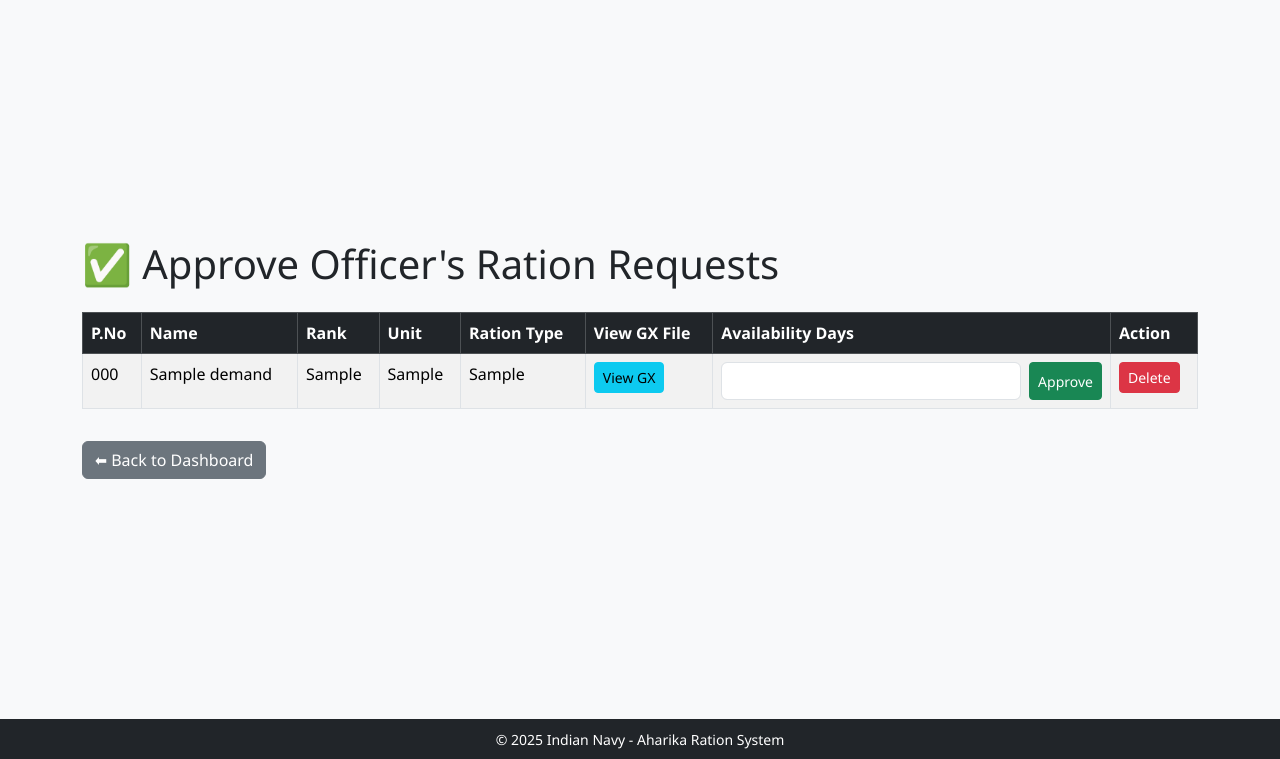
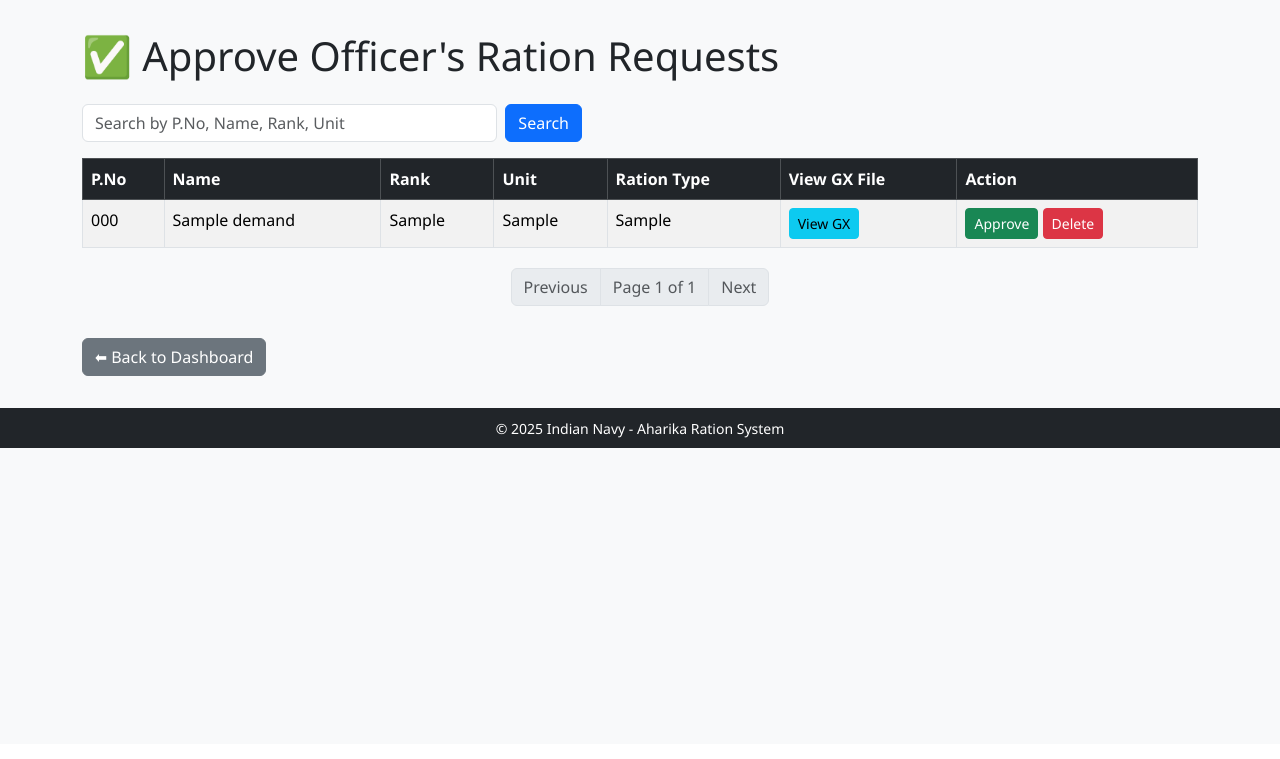
Before and after one commit to chaudharitrekker/ration-system, a Flask app: template templates/raiser_approve.html in a window 1280 px wide. Shown: the part 56-815 px from the top of the page. After the commit the page ends 504 px from the top, so only its background shows below. Run offline with Flask 3, Linux system fonts and the light colour scheme; tables that the repository leaves empty hold one stand-in row (values such as "Sample post"); the template is opened without the code that fills it: values that come from a table or form of the project are taken from there, most other values are stand-ins (such as "Sample title", 1, 10 or a date in 2020).

Commit message:
searching added

```diff
--- a/routes.py
+++ b/routes.py
@@ -30,6 +30,11 @@ app.config["LDAP_USER_DN"] = "cn=admin,dc=navy,dc=local"
 app.config["LDAP_PASSWORD"] = "admin123"
 app.config["BASE_DN"] = "dc=navy,dc=local"
 app.secret_key = "super_secret_key"
+
+
+@app.route("/")
+def index():
+    return redirect(url_for("login"))
 
 def ldap_authenticate(employee_number, password):
     """Authenticate officer via LDAP using employeeNumber"""
@@ -111,6 +116,7 @@ def login():
         flash("❌ Invalid username or password", "danger")
 
     return render_template("home.html", form=form)
+
 @app.route("/officer")
 def officer_dashboard():
     if session.get("role") != "officer":
@@ -126,7 +132,7 @@ def officer_new_demand():
 
     form = OfficerDemandForm()
 
-    # Load units dynamically
+
     if not form.unit.choices:
         with open("units.txt") as f:
             units = [(line.strip(), line.strip()) for line in f.readlines()]
@@ -171,6 +177,7 @@ def officer_new_demand():
         flash("❌ Please check the form errors.", "danger")
 
     return render_template("officer_form.html", form=form)
+
 @app.route("/officer/previous")
 def officer_previous_demands():
     if session.get("role") != "officer":
@@ -280,45 +287,82 @@ def raiser_add_officer():
         db.session.add(demand)
         db.session.commit()
         flash("✅ Officer Ration Request added successfully", "success")
-        return redirect(url_for("raiser_view_demands"))
+        return redirect(url_for("raiser_dashboard"))
 
     return render_template("raiser_add_officer.html", form=form)
 
-@app.route("/raiser/view")
-def raiser_view_demands():
-    if session.get("role") != "raiser":
-        return redirect(url_for("login"))
-
-    demands = OfficerDemand.query.all()
-    return render_template("raiser_view.html", demands=demands)
 
 @app.route("/raiser/approve", methods=["GET", "POST"])
 def raiser_approve_demands():
     if session.get("role") != "raiser":
         return redirect(url_for("login"))
 
-    demands = OfficerDemand.query.filter_by(status="Pending").all()
-
+    # ✅ Handle Approve action
     if request.method == "POST":
         demand_id = request.form.get("demand_id")
-        days = request.form.get("availability_days")
         demand = OfficerDemand.query.get(demand_id)
-        demand.availability_days = int(days)
-        demand.status = "Approved"
-        db.session.commit()
-        flash("✅ Request approved successfully", "success")
+        if demand:
+            demand.status = "Approved"
+            db.session.commit()
+            flash("✅ Request approved successfully", "success")
+        else:
+            flash("❌ Demand not found", "danger")
         return redirect(url_for("raiser_approve_demands"))
 
-    return render_template("raiser_approve.html", demands=demands)
+    # ✅ Search + Pagination
+    search = request.args.get("search", "").strip()
+    page = request.args.get("page", 1, type=int)
+    per_page = 10
 
+    query = OfficerDemand.query.filter_by(status="Pending")
 
-@app.route("/raiser/master")
+    if search:
+        like_pattern = f"%{search}%"
+        query = query.filter(
+            (OfficerDemand.employee_number.ilike(like_pattern)) |
+            (OfficerDemand.name.ilike(like_pattern)) |
+            (OfficerDemand.rank.ilike(like_pattern)) |
+            (OfficerDemand.unit.ilike(like_pattern))
+        )
+
+    pagination = query.paginate(page=page, per_page=per_page, error_out=False)
+    demands = pagination.items
+
+    return render_template("raiser_approve.html", demands=demands, pagination=pagination, search=search)
+
+# @app.route("/raiser/master")
+# def raiser_master_list():
+#     if session.get("role") != "raiser":
+#         return redirect(url_for("login"))
+
+#     demands = OfficerDemand.query.filter_by(status="Approved").all()
+#     return render_template("raiser_master.html", demands=demands)
+
+@app.route("/raiser/master", methods=["GET", "POST"])
 def raiser_master_list():
     if session.get("role") != "raiser":
         return redirect(url_for("login"))
 
-    demands = OfficerDemand.query.filter_by(status="Approved").all()
-    return render_template("raiser_master.html", demands=demands)
+    # 🔎 Search + Pagination
+    search = request.args.get("search", "").strip()
+    page = request.args.get("page", 1, type=int)
+    per_page = 10
+
+    query = OfficerDemand.query.filter_by(status="Approved")
+
+    if search:
+        like_pattern = f"%{search}%"
+        query = query.filter(
+            (OfficerDemand.employee_number.ilike(like_pattern)) |
+            (OfficerDemand.name.ilike(like_pattern)) |
+            (OfficerDemand.rank.ilike(like_pattern)) |
+            (OfficerDemand.unit.ilike(like_pattern))
+        )
+
+    pagination = query.paginate(page=page, per_page=per_page, error_out=False)
+    demands = pagination.items
+
+    return render_template("raiser_master.html", demands=demands, pagination=pagination, search=search)
 
 @app.route("/raiser/delete/<int:demand_id>", methods=["POST"])
 def raiser_delete_demand(demand_id):
--- a/static/style.css
+++ b/static/style.css
@@ -4,7 +4,17 @@ body {
 h2 {
     letter-spacing: 1px;
 }
+
 .py-4 {
-  padding-top: 15rem !important;
-  padding-bottom: 15rem !important;
+  padding-top: 2rem !important;
+  padding-bottom: 2rem !important;
 }
+
+.pagination {
+  justify-content: center;
+  margin-top: 20px;
+}
+
+form.d-flex {
+  max-width: 500px;
+}
--- a/templates/raiser_approve.html
+++ b/templates/raiser_approve.html
@@ -1,70 +1,15 @@
-<!-- <!DOCTYPE html>
-<html>
-<head>
-    <title>Approve Officer Ration Requests</title>
-</head>
-<body>
-    <h1>✅ Approve Officer's Ration Requests</h1>
-
-    {% if demands %}
-    <table border="1" cellpadding="8">
-        <thead>
-            <tr>
-                <th>P.No</th>
-                <th>Name</th>
-                <th>Rank</th>
-                <th>Unit</th>
-                <th>Ration Type</th>
-                <th>View GX File</th>
-                <th>Availability Days</th>
-                <th>Action</th>
-            </tr>
-        </thead>
-        <tbody>
-            {% for d in demands %}
-            <tr>
-                <td>{{ d.employee_number }}</td>
-                <td>{{ d.name }}</td>
-                <td>{{ d.rank }}</td>
-                <td>{{ d.unit }}</td>
-                <td>{{ d.ration_type }}</td>
-                <td>
-                    {% if d.rik_gx_file %}
-                        <a href="{{ url_for('static', filename='uploads/' ~ d.rik_gx_file) }}" target="_blank">View GX</a>
-                    {% else %}
-                        N/A
-                    {% endif %}
-                </td>
-                <td>
-                    <form method="POST" style="display:inline;">
-                        <input type="hidden" name="demand_id" value="{{ d.id }}">
-                        <input type="number" name="availability_days" min="1" required>
-                        <button type="submit">Approve</button>
-                    </form>
-                </td>
-                <td>
-                    <form method="POST" action="{{ url_for('raiser_delete_demand', demand_id=d.id) }}">
-                        <button type="submit" style="background:red; color:white;">Delete</button>
-                    </form>
-                </td>
-            </tr>
-            {% endfor %}
-        </tbody>
-    </table>
-    {% else %}
-        <p>No pending requesetes found.</p>
-    {% endif %}
-
-    <p><a href="{{ url_for('raiser_dashboard') }}">⬅ Back to Dashboard</a></p>
-</body>
-</html> -->
-
-
-
 {% extends "base.html" %}
 {% block title %}Approve Requests{% endblock %}
 {% block content %}
 <h1 class="mb-4">✅ Approve Officer's Ration Requests</h1>
+
+<!-- 🔎 Search Form -->
+<form method="GET" class="mb-3 d-flex">
+    <input type="text" name="search" class="form-control me-2"
+           placeholder="Search by P.No, Name, Rank, Unit"
+           value="{{ search }}">
+    <button type="submit" class="btn btn-primary">Search</button>
+</form>
 
 {% if demands %}
 <table class="table table-bordered table-striped">
@@ -76,7 +21,6 @@
             <th>Unit</th>
             <th>Ration Type</th>
             <th>View GX File</th>
-            <th>Availability Days</th>
             <th>Action</th>
         </tr>
     </thead>
@@ -90,20 +34,19 @@
             <td>{{ d.ration_type }}</td>
             <td>
                 {% if d.rik_gx_file %}
-                    <a href="{{ url_for('static', filename='uploads/' ~ d.rik_gx_file) }}" target="_blank" class="btn btn-sm btn-info">View GX</a>
+                    <a href="{{ url_for('static', filename='uploads/' ~ d.rik_gx_file) }}"
+                       target="_blank" class="btn btn-sm btn-info">View GX</a>
                 {% else %}
                     N/A
                 {% endif %}
             </td>
             <td>
-                <form method="POST" class="d-flex">
+                <form method="POST" action="{{ url_for('raiser_approve_demands') }}" class="d-inline">
                     <input type="hidden" name="demand_id" value="{{ d.id }}">
-                    <input type="number" name="availability_days" min="1" required class="form-control me-2">
                     <button type="submit" class="btn btn-success btn-sm">Approve</button>
                 </form>
-            </td>
-            <td>
-                <form method="POST" action="{{ url_for('raiser_delete_demand', demand_id=d.id) }}">
+
+                <form method="POST" action="{{ url_for('raiser_delete_demand', demand_id=d.id) }}" class="d-inline">
                     <button type="submit" class="btn btn-danger btn-sm">Delete</button>
                 </form>
             </td>
@@ -111,6 +54,30 @@
         {% endfor %}
     </tbody>
 </table>
+
+<!-- 🔽 Pagination Controls -->
+<nav>
+  <ul class="pagination">
+    {% if pagination.has_prev %}
+      <li class="page-item">
+        <a class="page-link" href="{{ url_for('raiser_approve_demands', page=pagination.prev_num, search=search) }}">Previous</a>
+      </li>
+    {% else %}
+      <li class="page-item disabled"><span class="page-link">Previous</span></li>
+    {% endif %}
+
+    <li class="page-item disabled"><span class="page-link">Page {{ pagination.page }} of {{ pagination.pages }}</span></li>
+
+    {% if pagination.has_next %}
+      <li class="page-item">
+        <a class="page-link" href="{{ url_for('raiser_approve_demands', page=pagination.next_num, search=search) }}">Next</a>
+      </li>
+    {% else %}
+      <li class="page-item disabled"><span class="page-link">Next</span></li>
+    {% endif %}
+  </ul>
+</nav>
+
 {% else %}
     <p class="text-muted">No pending requests found.</p>
 {% endif %}
```
Also changed, not shown: templates/officer_form.html (+16 -3 lines), templates/raiser_dashboard.html (+0 -10 lines), templates/raiser_master.html (+32 -64 lines), templates/raiser_view.html (+34 -33 lines).
